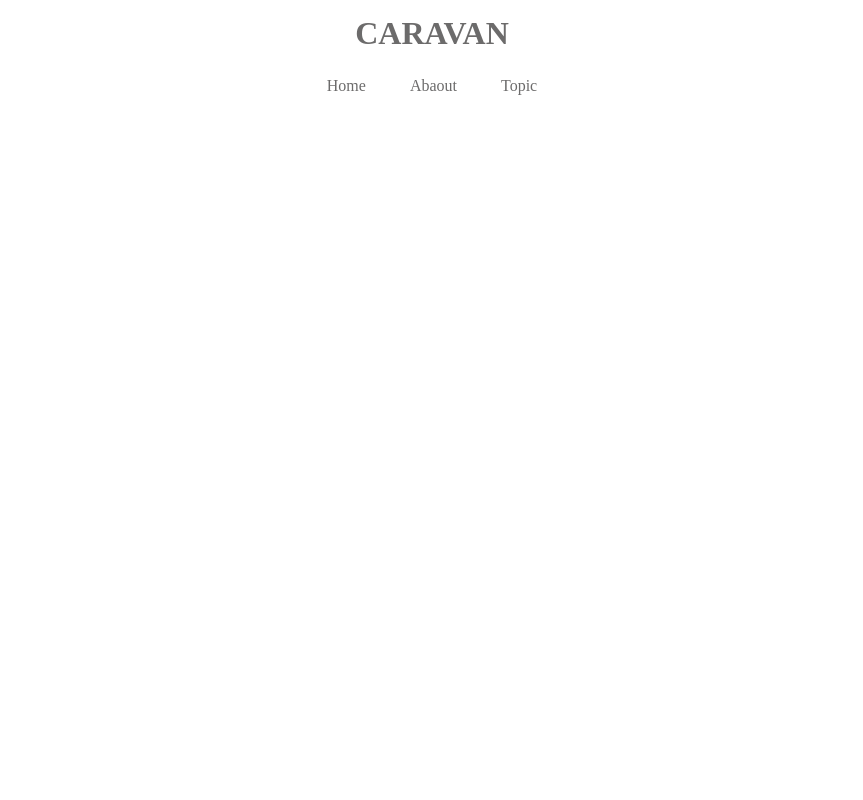
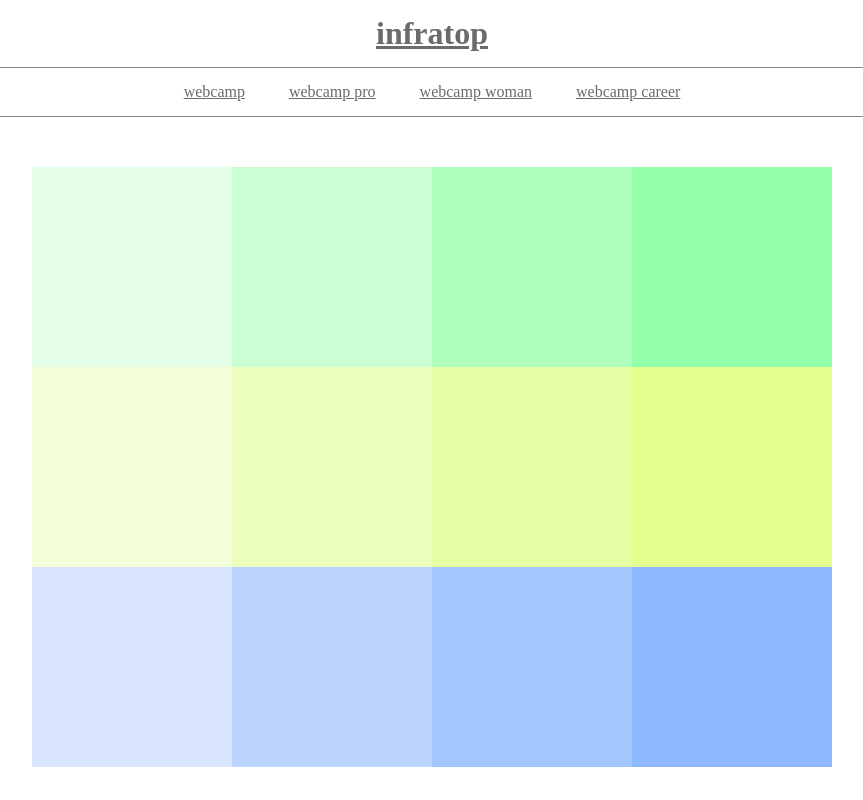
Before and after one commit to kaneda-infratop/practice-html-css, a plain HTML site: page chapter5/index.html in a window 1280 px wide. Shown: the top 800 px of the page, without its empty margins (208-1071 px from the left). Drawn offline with Linux system fonts and the light colour scheme.

Commit message:
[Finish] 1-5

```diff
--- a/chapter5/index.html
+++ b/chapter5/index.html
@@ -4,7 +4,7 @@
     <meta charset="UTF-8" />
     <!-- CSSファイルの読み込み -->
     <link rel="stylesheet" href="style.css" />
-    <title>CARAVAN</title>
+    <title>infratop</title>
   </head>
 
   <body>
@@ -12,7 +12,7 @@
     <header>
     <h1 class="heading">
       <a href="index.html">
-      CARAVAN
+      infratop
       </a>
     </h1>
     </header>
@@ -21,22 +21,34 @@
     <nav>
       <ul class="nav-list">
         <li class="nav-list-item">
-          <a href="index.html">Home</a>
+          <a href="index.html">webcamp</a>
         </li>
-        <li class="nav-list-item">Abaout</li>
-        <li class="nav-list-item">Topic</li>
+        <li class="nav-list-item">
+          <a href="index.html">webcamp pro</a>
+        </li>
+        <li class="nav-list-item">
+          <a href="index.html">webcamp woman</a>
+        </li>
+        <li class="nav-list-item">
+          <a href="index.html">webcamp career</a>
+        </li>
       </ul>
     </nav>
 
-    <!-- main-visual用のdiv -->
-    <div class="main-visual">
-      <div class="main-visual-content"></div>
-    </div>
-
-    <!-- main用のdiv -->
-    <div class="main">
-      <div class="blog"></div>
-      <div class="sidebar"></div>
+    <!-- color-box -->
+    <div class="color-box">
+      <div class="green1"></div>
+      <div class="green2"></div>
+      <div class="green3"></div>
+      <div class="green4"></div>
+      <div class="yellow1"></div>
+      <div class="yellow2"></div>
+      <div class="yellow3"></div>
+      <div class="yellow4"></div>
+      <div class="blue1"></div>
+      <div class="blue2"></div>
+      <div class="blue3"></div>
+      <div class="blue4"></div>
     </div>
 
     <!-- footer -->
--- a/chapter5/style.css
+++ b/chapter5/style.css
@@ -18,44 +18,88 @@ header {
 
 header .heading { /* headerタグ内のheadingクラスにのみ反映される */
   font-size: 32px;
+  text-decoration:underline;
 }
 
 .nav-list {
   text-align: center;
-  padding: 10px 0;
+  padding: 15px 0;
   margin: 0 auto;
+  border-top: 1px solid #848282;
+  border-bottom: 1px solid #848282;
 }
 
 .nav-list-item {
   list-style: none;
   display: inline-block;
   margin: 0 20px;
+  text-decoration:underline;
 }
-.main-visual {
-  width: 100%; /* 横幅いっぱい */
-  height: 300px; /* 高さ300px */
+.color-box {
+  width: 800px; /* 横幅840px */
+  display: flex; /* Flexboxの利用 */
+  flex-wrap: wrap;
+  margin: 50px auto; /* 中央寄せ（左右に余白がないとできない） */
 }
-
-.main-visual-content {
-  width: 350px; /* 横幅350px */
-  height: 300px; /* 親の高さに揃える */
+.green1{
+  width: 200px;
+  height: 200px;
+  background-color: #e6ffe9;
 }
-
-.main {
-  width: 840px; /* 横幅840px */
-  display: flex; /* Flexboxの利用 */
-  justify-content: center; /* 要素の横並び・中央寄せ */
-  margin: 0 auto; /* 中央寄せ（左右に余白がないとできない） */
+.green2{
+  width: 200px;
+  height: 200px;
+  background-color: #cbffd3;
 }
-
-.blog {
-  width: 600px; /* 横幅600px */
-  height: 1400px; /* 高さ1400px */
+.green3{
+  width: 200px;
+  height: 200px;
+  background-color: #aeffbd;
 }
-
-.sidebar {
-  width: 240px; /* 横幅240px */
-  height: 1400px; /* 高さ1400px */
+.green4{
+  width: 200px;
+  height: 200px;
+  background-color: #93ffab;
+}
+.yellow1{
+  width: 200px;
+  height: 200px;
+  background-color: #f3ffd8;
+}
+.yellow2{
+  width: 200px;
+  height: 200px;
+  background-color: #edffbe;
+}
+.yellow3{
+  width: 200px;
+  height: 200px;
+  background-color: #e9ffa5;
+}
+.yellow4{
+  width: 200px;
+  height: 200px;
+  background-color: #e4ff8d;
+}
+.blue1{
+  width: 200px;
+  height: 200px;
+  background-color: #d9e5ff;
+}
+.blue2{
+  width: 200px;
+  height: 200px;
+  background-color: #bad3ff;
+}
+.blue3{
+  width: 200px;
+  height: 200px;
+  background-color: #a4c6ff;
+}
+.blue4{
+  width: 200px;
+  height: 200px;
+  background-color: #8eb8ff;
 }
 
 footer {
```
